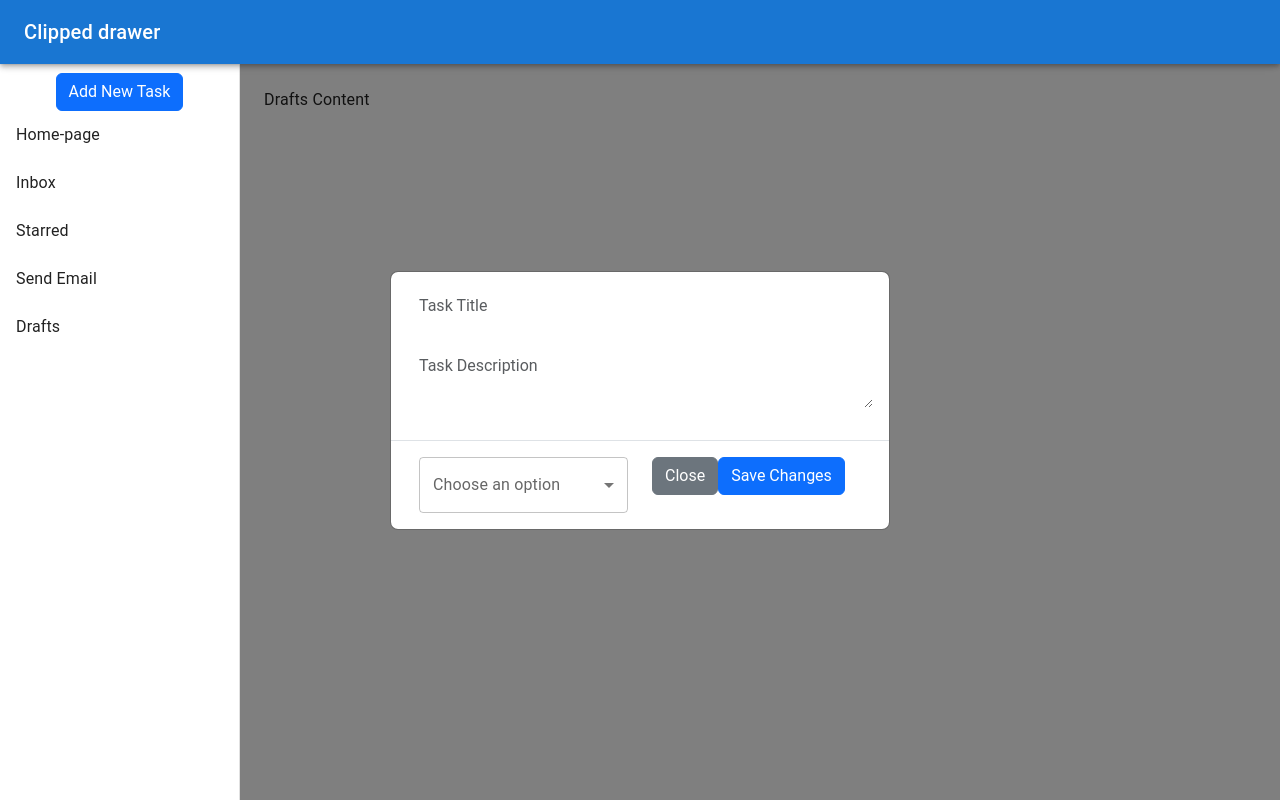
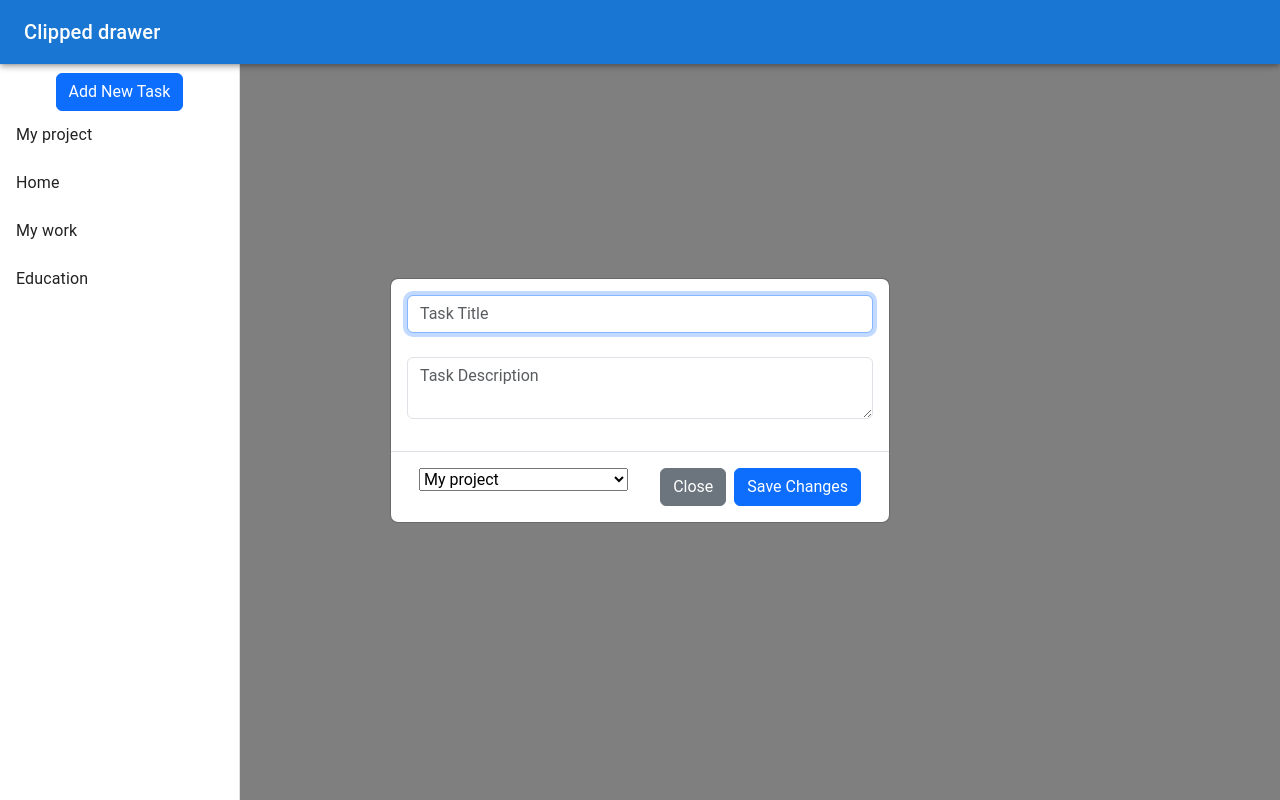
Before and after one commit to ADEDANCE/Task-Nest, a React (Vite) app: page /SideNav/drafts in a window 1280 px wide. Both pictures are taken after a click on the button "Add New Task". Built offline with nearby package versions, Linux system fonts and the light colour scheme.

Commit message:
Adjust path to some route

```diff
--- a/src/Studio/AddTask.jsx
+++ b/src/Studio/AddTask.jsx
@@ -1,48 +1,30 @@
-import React, { useState } from 'react';
-import { Select, MenuItem, FormControl, InputLabel } from '@mui/material';
+import React from "react";
 import Button from "react-bootstrap/Button";
 import Form from "react-bootstrap/Form";
 import Modal from "react-bootstrap/Modal";
 import "bootstrap/dist/css/bootstrap.min.css";
-import {Container,Row,Col} from 'react-bootstrap'
+import { Container, Row, Col } from "react-bootstrap";
+import DropdownSearch from "./DropdownSearch";
 
-
-
-
-
-const AddTask = ({ show, handleClose, handleAddTask, task, setTask }) => {
-
-  const [selectedOption, setSelectedOption] = useState('');
-
-  const handleChange = (event) => {
-    setSelectedOption(event.target.value);
-  };
-
+const AddTask = ({ show, handleClose, handleAddTask, task, setTask,  }) => {
+  const options = ["My project", "Home", "My work", "Education"];
 
   return (
     <>
       <Modal show={show} onHide={handleClose} centered className="Taskbutton">
-        {/* <Modal.Header >
-          <Modal.Title >Add a New Task</Modal.Title>
-        </Modal.Header> */}
         <Modal.Body>
           <Form>
-            <Form.Group className="Task-Title mb-4" controlId="text">
-              {/* <Form.Label>Email address</Form.Label> */}
+            <Form.Group className="mb-4" controlId="taskTitle">
               <Form.Control
-                 className="Task-Title"
                 type="text"
                 placeholder="Task Title"
                 autoFocus
-
-                value={task.text || ""}
-                onChange={(e) => setTask({ ...task, text: e.target.value })}
+                value={task.title || ""}
+                onChange={(e) => setTask({ ...task, title: e.target.value })}
               />
             </Form.Group>
-            <Form.Group className="Task-Title mb-3" controlId="formTaskDescription">
-              {/* <Form.Label>Task Description</Form.Label> */}
+            <Form.Group className="mb-3" controlId="taskDescription">
               <Form.Control
-              className="Task-Title"
                 placeholder="Task Description"
                 as="textarea"
                 rows={2}
@@ -58,31 +40,17 @@ const AddTask = ({ show, handleClose, handleAddTask, task, setTask }) => {
           <Container fluid="md">
             <Row>
               <Col>
-        <FormControl fullWidth>
-      <InputLabel id="dropdown-label">Choose an option</InputLabel>
-      <Select
-        labelId="dropdown-label"
-        value={selectedOption}
-        onChange={handleChange}
-        label="Choose an option"
-      >
-        <MenuItem value="option1">Option 1</MenuItem>
-        <MenuItem value="option2">Option 2</MenuItem>
-        <MenuItem value="option3">Option 3</MenuItem>
-      </Select>
-    </FormControl>
+                <DropdownSearch options={options} />
               </Col>
-        <Col>
+              <Col className="text-end">
                 <Button variant="secondary" onClick={handleClose}>
                   Close
                 </Button>
-          <Button variant="primary" onClick={handleAddTask}>
+                <Button variant="primary" onClick={handleAddTask} className="ms-2">
                   Save Changes
                 </Button>
               </Col>
             </Row>
-
-
           </Container>
         </Modal.Footer>
       </Modal>
--- a/src/Studio/SideNav.jsx
+++ b/src/Studio/SideNav.jsx
@@ -58,7 +58,7 @@ const SideNav = () => {
         <div className="text-center">
           <Button variant="primary" onClick={handleShow}>Add New Task</Button>
         </div>
-        {['Home-page', 'Inbox', 'Starred', 'Send Email', 'Drafts'].map((text, index) => (
+        { ['My project','Home', 'My work', 'Education'].map((text, index) => (
           <ListItem key={text} disablePadding>
             <ListItemButton
               component={Link}
@@ -123,10 +123,10 @@ const SideNav = () => {
         <Toolbar />
         <Routes>
           <Route path="/" element={<Typography>Inbox Content</Typography>} />
-          <Route path="/inbox" element={<Typography>Inbox Content</Typography>} />
-          <Route path="/starred" element={<Typography>Starred Content</Typography>} />
-          <Route path="/send-email" element={<Typography>Send Email Content</Typography>} />
-          <Route path="/drafts" element={<Typography>Drafts Content</Typography>} />
+          <Route path="/My-project" element={<Typography>Inbox Content</Typography>} />
+          <Route path="/Home" element={<Typography>Starred Content</Typography>} />
+          <Route path="/Mywork" element={<Typography>Send Email Content</Typography>} />
+          <Route path="/Education" element={<Typography>Drafts Content</Typography>} />
         </Routes>
         <Outlet />
       </Box>
```
Lines whose indentation alone changed are shown as unchanged.
